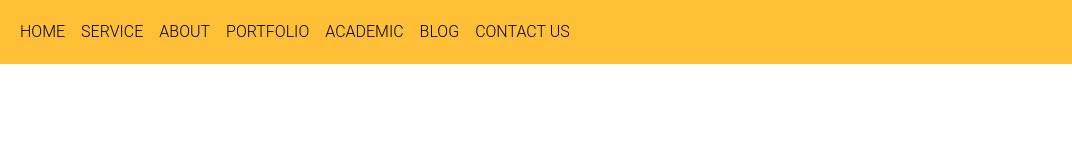
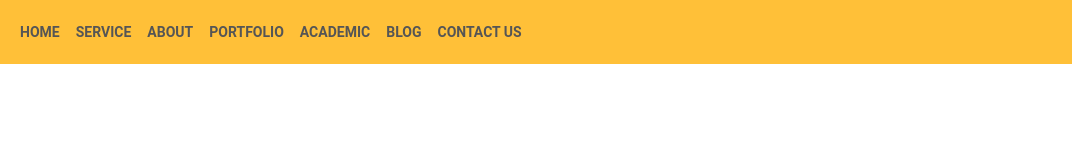
Before and after one commit to aberenjian89/Unique-Tech, a plain HTML site: page index.html in a window 1280 px wide. Shown: the full height of the page, 208-1280 px from the left. Drawn offline with nearby package versions, Linux system fonts and the light colour scheme.

Commit message:
New Change

```diff
--- a/css/style.css
+++ b/css/style.css
@@ -1,13 +1,18 @@
 body{
   font-family: 'roboto', sans-serif !important;
   font-weight: 300 !important;
+  color:#363636 !important;
 }
-
-
 .bg-light{
   background-color: #ffc038 !important;
 }
 
-ul li .nav-link{
-  color:black !important;
+ul .nav-item a{
+  color:#555 !important;
+  font-weight: bold !important;
+  font-size: 14px !important
 }
+
+ul .nav-item a:hover{
+  color:#fff !important;
+}
```
